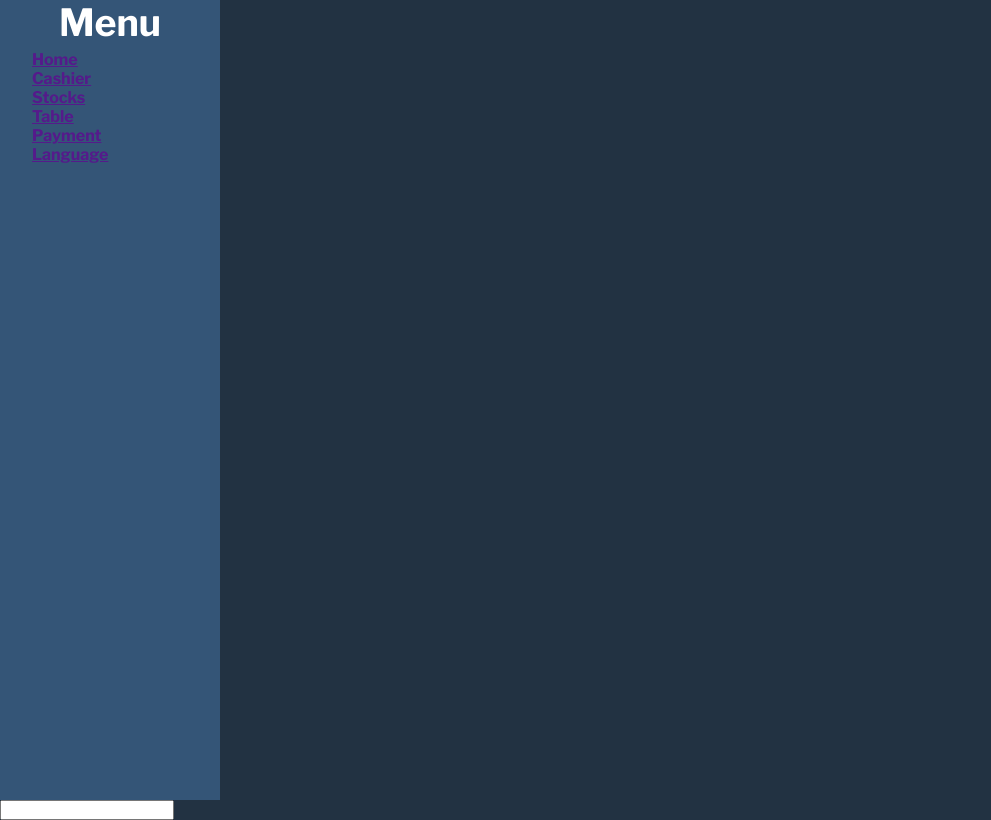
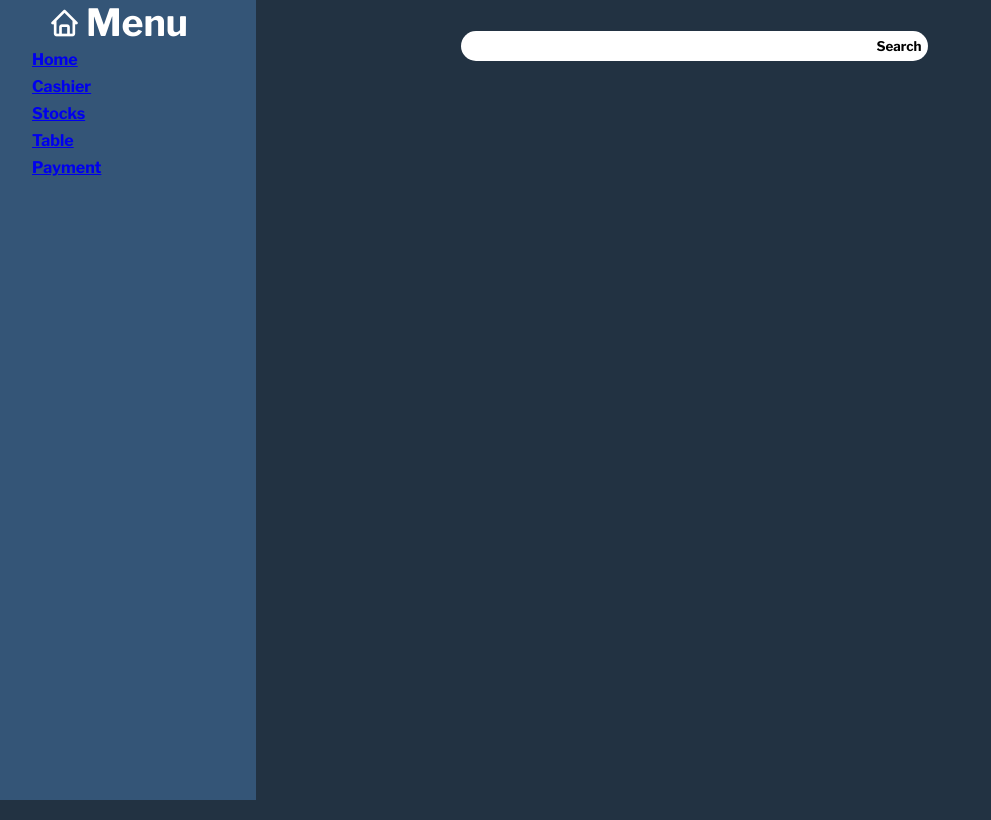
Before and after one commit to BayKdang/Inventory-Manager, a plain HTML site: page homepage.html in a window 1280 px wide. Shown: the whole page, without its empty margins (0-991 px from the left). Drawn offline with nearby package versions, Linux system fonts and the light colour scheme.

Commit message:
search bar n stuff

```diff
--- a/homepage.html
+++ b/homepage.html
@@ -11,29 +11,36 @@
         <link rel="preconnect" href="https://fonts.googleapis.com">
 <link rel="preconnect" href="https://fonts.gstatic.com" crossorigin>
 <link href="https://fonts.googleapis.com/css2?family=Libre+Franklin:ital,wght@0,712;1,712&display=swap" rel="stylesheet">
+<link href='https://unpkg.com/boxicons@2.1.4/css/boxicons.min.css' rel='stylesheet'>
     </head>
     <body class="homePage">
         <div class="homepageMenu">
             <div class="menuBox">
                 <div id="menuTab">
+
+                    <i class='bx bx-home'></i>
                     <h3>Menu</h3>
                 </div>
                 <div class="listDown">
                     <ul>
-                        <li><a href="">Home</a></li>
-                        <li><a href="">Cashier</a></li>
-                        <li><a href="">Stocks</a></li>
-                        <li><a href="">Table</a></li>
-                        <li><a href="">Payment</a></li>
-                        <li><a href="">Language</a></li>
+                        <li><a href="#">Home</a></li>
+                        <li><a href="cashier.html">Cashier</a></li>
+                        <li><a href="stocks.html">Stocks</a></li>
+                        <li><a href="table.html">Table</a></li>
+                        <li><a href="payment.html">Payment</a></li>
                     </ul>
                 </div>
             </div>
         </div>
-        <div class="searchBar">
-            <label for="Search"></label>
-            <input type="search"/>
+        <div class="mainContent">
+            <div class="searchBar">
+                <label for="Search"></label>
+                <input type="text"/>
+                <button type="submit">Search</button>
+
+            </div>
         </div>
+
 
         <script src="" async defer></script>
     </body>
--- a/indexstyle.css
+++ b/indexstyle.css
@@ -76,21 +76,38 @@ body.index{
 }
 
 /* Home page css */
+
 body.homePage{
+    display: flex;
     background-color: #223242;
 }
+.homepageMenu{
+    flex: 20%;
+}
 #menuTab{
+    display: flex;
     text-align: center;
     font-size: 2em;
     height: 50px;
     width: 100%;
+    max-width: 200px;
+    margin: auto;
     border-bottom: 1px;
     border-color: white;
     color: white;
 }
+#menuTab h3{
+    margin-right: 40px;
+    flex: 40%;
+}
+#menuTab i{
+    flex: 60%;
+    margin-left: 15px;
+    margin-top: 7px;
+    font-size: 2rem;
+}
 .menuBox{
-
-    width: 220px;
+    width: 100%;
     height: 100vh;
     background-color: #345577;
 }
@@ -101,3 +118,32 @@ body.homePage{
 .listDown ul{
     list-style: none;
 }
+.listDown ul li{
+    margin-bottom: 0.5rem;
+}
+.searchBar{
+    margin: auto;
+    width: 50%;
+    height: 50px;
+    margin-top: 3%;
+    margin-left: 20%;
+    display: flex;
+}
+.searchBar input{
+    width: 80%;
+    height: 30px;
+    text-indent: 0.5rem;
+    border-radius: 30px 0 0 30px;
+    border: none;
+
+}
+.searchBar button{
+    height: 30px;
+    background-color: white;
+    border: none;
+    padding: 0 6px;
+    border-radius: 0 30px 30px 0;
+}
+.mainContent{
+    flex: 80%;
+}
```
